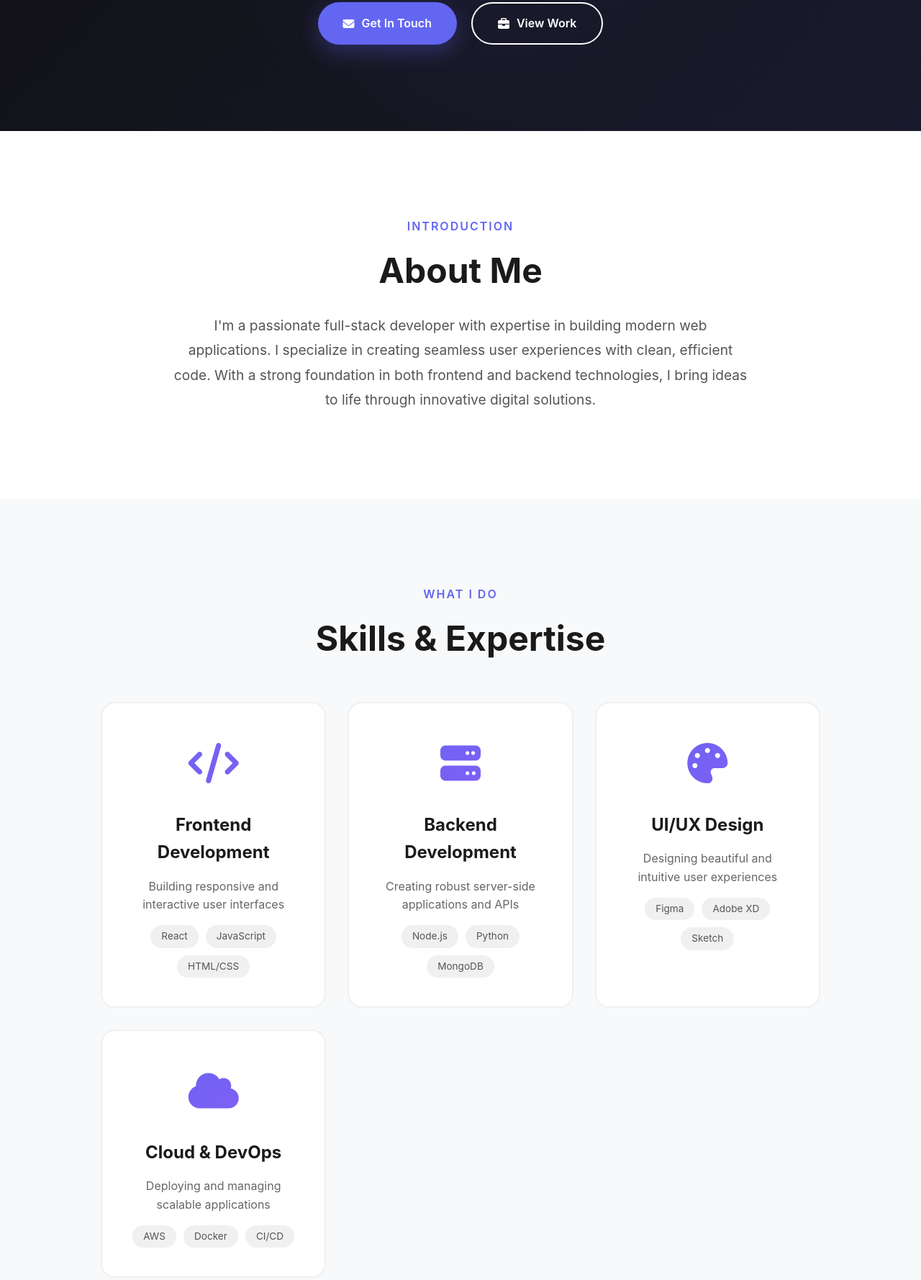
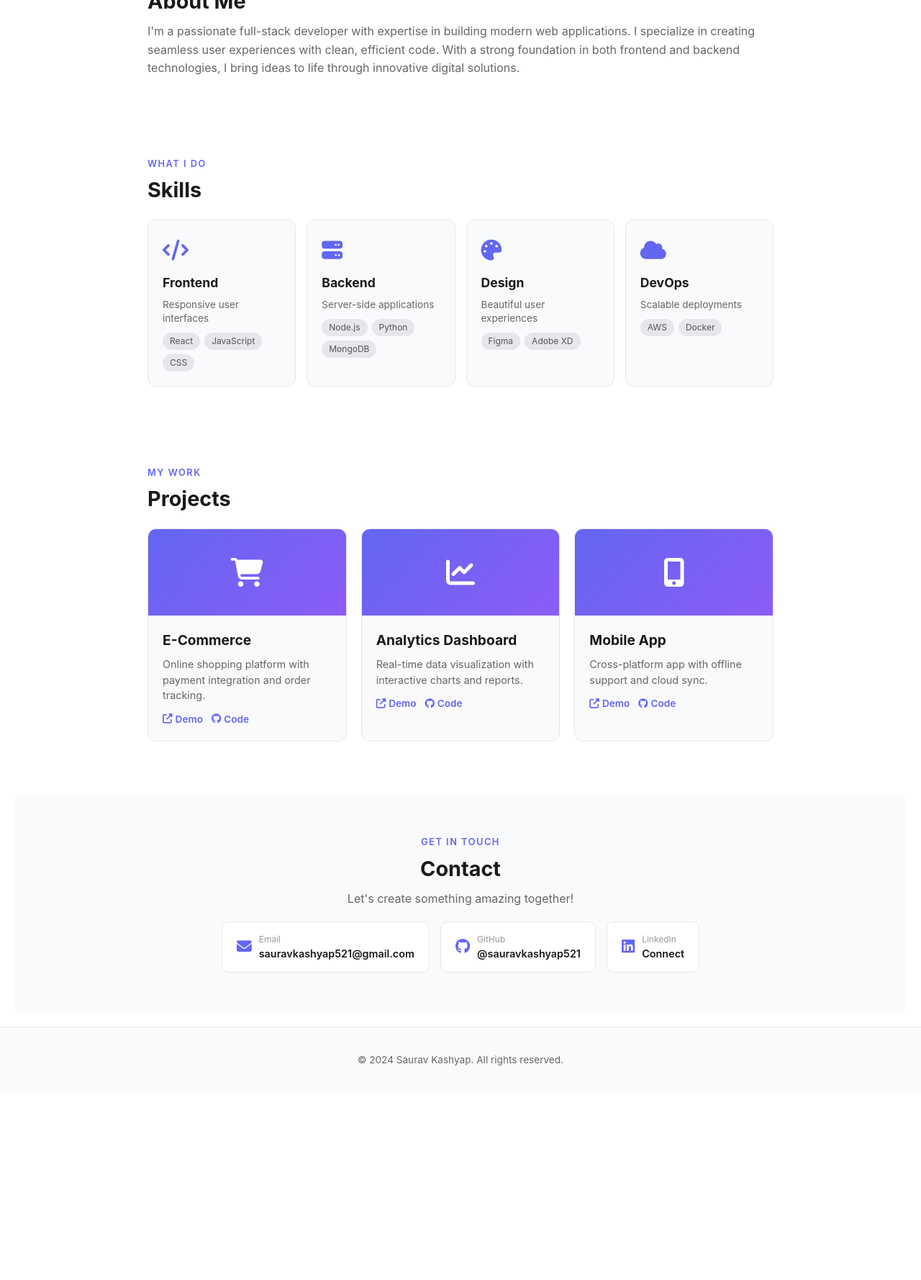
Before and after one commit to Saurav166611/portfolio-site, a plain HTML site: page index.html in a window 1280 px wide. Shown: the part 563-2341 px from the top of the page at 72% size. After the commit the page ends 2081 px from the top, so only its background shows below. Drawn offline with Linux system fonts and the light colour scheme.

Commit message:
Update to compact minimalist design

```diff
--- a/index.html
+++ b/index.html
@@ -14,26 +14,24 @@
 
         body {
             font-family: 'Inter', -apple-system, BlinkMacSystemFont, 'Segoe UI', sans-serif;
-            line-height: 1.6;
+            line-height: 1.5;
             color: #1a1a1a;
-            background: #0f0f0f;
+            background: #fff;
         }
 
         .container {
-            max-width: 1200px;
+            max-width: 900px;
             margin: 0 auto;
-            padding: 20px;
+            padding: 15px;
         }
 
         nav {
-            background: rgba(15, 15, 15, 0.95);
-            backdrop-filter: blur(10px);
-            padding: 20px 0;
-            position: fixed;
-            width: 100%;
+            background: #fff;
+            padding: 15px 0;
+            border-bottom: 1px solid #e5e5e5;
+            position: sticky;
             top: 0;
-            z-index: 1000;
-            border-bottom: 1px solid rgba(255, 255, 255, 0.1);
+            z-index: 100;
         }
 
         nav .container {
@@ -43,10 +41,9 @@
         }
 
         .logo {
-            font-size: 1.8em;
+            font-size: 1.3em;
             font-weight: 700;
-            color: #fff;
-            letter-spacing: -1px;
+            color: #1a1a1a;
         }
 
         .logo span {
@@ -55,14 +52,14 @@
 
         .nav-links {
             display: flex;
-            gap: 30px;
+            gap: 20px;
             list-style: none;
         }
 
         .nav-links a {
-            color: #fff;
+            color: #666;
             text-decoration: none;
-            font-weight: 500;
+            font-size: 0.9em;
             transition: color 0.3s;
         }
 
@@ -72,261 +69,211 @@
 
         header {
             text-align: center;
-            padding: 180px 20px 100px;
-            background: linear-gradient(135deg, #0f0f0f 0%, #1a1a2e 100%);
-            color: white;
-            position: relative;
-            overflow: hidden;
-        }
-
-        header::before {
-            content: '';
-            position: absolute;
-            top: 0;
-            left: 0;
-            right: 0;
-            bottom: 0;
-            background: radial-gradient(circle at 50% 50%, rgba(99, 102, 241, 0.1) 0%, transparent 50%);
+            padding: 60px 20px 40px;
         }
 
         .profile-img {
-            width: 150px;
-            height: 150px;
+            width: 80px;
+            height: 80px;
             border-radius: 50%;
             background: linear-gradient(135deg, #6366f1 0%, #8b5cf6 100%);
-            margin: 0 auto 30px;
+            margin: 0 auto 20px;
             display: flex;
             align-items: center;
             justify-content: center;
-            font-size: 4em;
+            font-size: 2em;
             color: white;
-            box-shadow: 0 20px 60px rgba(99, 102, 241, 0.4);
-            position: relative;
-            z-index: 1;
         }
 
         header h1 {
-            font-size: 4em;
-            margin-bottom: 15px;
+            font-size: 2em;
+            margin-bottom: 8px;
             font-weight: 700;
-            position: relative;
-            z-index: 1;
         }
 
         header p {
-            font-size: 1.5em;
-            opacity: 0.9;
-            margin-bottom: 30px;
-            position: relative;
-            z-index: 1;
+            font-size: 1em;
+            color: #666;
+            margin-bottom: 20px;
         }
 
         .cta-buttons {
             display: flex;
-            gap: 20px;
+            gap: 12px;
             justify-content: center;
-            position: relative;
-            z-index: 1;
         }
 
         .btn {
-            padding: 15px 35px;
-            border-radius: 50px;
+            padding: 10px 24px;
+            border-radius: 8px;
             text-decoration: none;
             font-weight: 600;
+            font-size: 0.9em;
             transition: all 0.3s;
             display: inline-flex;
             align-items: center;
-            gap: 10px;
+            gap: 8px;
         }
 
         .btn-primary {
             background: #6366f1;
             color: white;
-            box-shadow: 0 10px 30px rgba(99, 102, 241, 0.3);
         }
 
         .btn-primary:hover {
             background: #4f46e5;
-            transform: translateY(-2px);
-            box-shadow: 0 15px 40px rgba(99, 102, 241, 0.4);
         }
 
         .btn-secondary {
-            background: transparent;
-            color: white;
-            border: 2px solid white;
+            background: #f3f4f6;
+            color: #1a1a1a;
         }
 
         .btn-secondary:hover {
-            background: white;
-            color: #0f0f0f;
-        }
-
-        .content {
-            background: #fff;
-            border-radius: 0;
-            padding: 0;
-            margin: 0;
+            background: #e5e7eb;
         }
 
         section {
-            padding: 100px 20px;
-        }
-
-        section:nth-child(even) {
-            background: #f8f9fa;
+            padding: 40px 20px;
         }
 
         h2 {
             color: #1a1a1a;
-            font-size: 3em;
-            margin-bottom: 20px;
-            text-align: center;
+            font-size: 1.8em;
+            margin-bottom: 8px;
             font-weight: 700;
         }
 
         .section-subtitle {
-            text-align: center;
             color: #6366f1;
-            font-size: 1em;
+            font-size: 0.8em;
             font-weight: 600;
             text-transform: uppercase;
-            letter-spacing: 2px;
-            margin-bottom: 10px;
-        }
-
-        .about-content {
-            max-width: 800px;
-            margin: 0 auto;
+            letter-spacing: 1.5px;
+            margin-bottom: 5px;
         }
 
         .about p {
-            font-size: 1.2em;
-            line-height: 1.8;
-            color: #555;
-            text-align: center;
+            font-size: 1em;
+            line-height: 1.6;
+            color: #666;
         }
 
         .skills {
             display: grid;
-            grid-template-columns: repeat(auto-fit, minmax(280px, 1fr));
-            gap: 30px;
-            max-width: 1000px;
-            margin: 50px auto 0;
+            grid-template-columns: repeat(auto-fit, minmax(200px, 1fr));
+            gap: 15px;
+            margin-top: 20px;
         }
 
         .skill-card {
-            background: white;
-            padding: 40px;
-            border-radius: 20px;
-            text-align: center;
+            background: #f9fafb;
+            padding: 20px;
+            border-radius: 12px;
             transition: all 0.3s ease;
-            border: 2px solid #f0f0f0;
+            border: 1px solid #e5e7eb;
         }
 
         .skill-card:hover {
-            transform: translateY(-10px);
-            box-shadow: 0 20px 40px rgba(0, 0, 0, 0.1);
+            transform: translateY(-3px);
+            box-shadow: 0 4px 12px rgba(0, 0, 0, 0.08);
             border-color: #6366f1;
         }
 
         .skill-icon {
-            font-size: 3.5em;
-            margin-bottom: 20px;
-            background: linear-gradient(135deg, #6366f1 0%, #8b5cf6 100%);
-            -webkit-background-clip: text;
-            -webkit-text-fill-color: transparent;
-            background-clip: text;
+            font-size: 1.8em;
+            margin-bottom: 10px;
+            color: #6366f1;
         }
 
         .skill-card h3 {
-            font-size: 1.5em;
-            margin-bottom: 15px;
+            font-size: 1.1em;
+            margin-bottom: 8px;
             color: #1a1a1a;
         }
 
         .skill-card p {
             color: #666;
-            line-height: 1.6;
+            font-size: 0.85em;
+            line-height: 1.4;
         }
 
         .tech-stack {
             display: flex;
             flex-wrap: wrap;
-            gap: 10px;
-            justify-content: center;
-            margin-top: 15px;
+            gap: 6px;
+            margin-top: 10px;
         }
 
         .tech-badge {
-            background: #f0f0f0;
-            padding: 5px 15px;
-            border-radius: 20px;
-            font-size: 0.85em;
+            background: #e5e7eb;
+            padding: 3px 10px;
+            border-radius: 12px;
+            font-size: 0.75em;
             color: #555;
         }
 
         .projects {
             display: grid;
-            grid-template-columns: repeat(auto-fit, minmax(350px, 1fr));
-            gap: 40px;
-            max-width: 1100px;
-            margin: 50px auto 0;
+            grid-template-columns: repeat(auto-fit, minmax(250px, 1fr));
+            gap: 20px;
+            margin-top: 20px;
         }
 
         .project-card {
-            background: white;
-            border-radius: 20px;
+            background: #f9fafb;
+            border-radius: 12px;
             overflow: hidden;
             transition: all 0.3s ease;
-            border: 2px solid #f0f0f0;
+            border: 1px solid #e5e7eb;
         }
 
         .project-card:hover {
-            transform: translateY(-10px);
-            box-shadow: 0 20px 40px rgba(0, 0, 0, 0.1);
+            transform: translateY(-3px);
+            box-shadow: 0 4px 12px rgba(0, 0, 0, 0.08);
             border-color: #6366f1;
         }
 
         .project-image {
-            height: 200px;
+            height: 120px;
             background: linear-gradient(135deg, #6366f1 0%, #8b5cf6 100%);
             display: flex;
             align-items: center;
             justify-content: center;
-            font-size: 4em;
+            font-size: 2.5em;
             color: white;
         }
 
         .project-content {
-            padding: 30px;
+            padding: 20px;
         }
 
         .project-card h3 {
             color: #1a1a1a;
-            font-size: 1.8em;
-            margin-bottom: 15px;
+            font-size: 1.2em;
+            margin-bottom: 8px;
         }
 
         .project-card p {
             color: #666;
-            line-height: 1.6;
-            margin-bottom: 20px;
+            font-size: 0.9em;
+            line-height: 1.5;
+            margin-bottom: 12px;
         }
 
         .project-links {
             display: flex;
-            gap: 15px;
+            gap: 12px;
         }
 
         .project-link {
             color: #6366f1;
             text-decoration: none;
             font-weight: 600;
+            font-size: 0.85em;
             display: flex;
             align-items: center;
-            gap: 5px;
+            gap: 4px;
             transition: color 0.3s;
         }
 
@@ -336,44 +283,42 @@
 
         .contact {
             text-align: center;
-            background: #0f0f0f;
-            color: white;
-            padding: 100px 20px;
-        }
-
-        .contact h2 {
-            color: white;
+            background: #f9fafb;
+            padding: 40px 20px;
+            border-radius: 12px;
+            margin: 20px;
         }
 
         .contact-links {
             display: flex;
-            gap: 30px;
+            gap: 15px;
             justify-content: center;
-            margin-top: 40px;
+            margin-top: 20px;
             flex-wrap: wrap;
         }
 
         .contact-card {
-            background: rgba(255, 255, 255, 0.05);
-            padding: 30px 40px;
-            border-radius: 15px;
+            background: white;
+            padding: 15px 20px;
+            border-radius: 10px;
             text-decoration: none;
-            color: white;
+            color: #1a1a1a;
             transition: all 0.3s;
-            border: 2px solid rgba(255, 255, 255, 0.1);
+            border: 1px solid #e5e7eb;
             display: flex;
             align-items: center;
-            gap: 15px;
+            gap: 10px;
         }
 
         .contact-card:hover {
-            background: rgba(99, 102, 241, 0.2);
             border-color: #6366f1;
-            transform: translateY(-5px);
+            transform: translateY(-2px);
+            box-shadow: 0 4px 12px rgba(0, 0, 0, 0.08);
         }
 
         .contact-card i {
-            font-size: 2em;
+            font-size: 1.3em;
+            color: #6366f1;
         }
 
         .contact-info {
@@ -381,42 +326,52 @@
         }
 
         .contact-label {
-            font-size: 0.9em;
-            opacity: 0.7;
+            font-size: 0.75em;
+            color: #999;
         }
 
         .contact-value {
-            font-size: 1.1em;
+            font-size: 0.9em;
             font-weight: 600;
         }
 
         footer {
-            background: #000;
-            color: white;
+            background: #f9fafb;
+            color: #666;
             text-align: center;
-            padding: 30px 20px;
+            padding: 20px;
+            font-size: 0.85em;
+            border-top: 1px solid #e5e7eb;
         }
 
         @media (max-width: 768px) {
             header h1 {
-                font-size: 2.5em;
+                font-size: 1.8em;
             }
 
             h2 {
-                font-size: 2em;
+                font-size: 1.5em;
             }
 
             .nav-links {
-                display: none;
+                gap: 12px;
+            }
+
+            .nav-links a {
+                font-size: 0.85em;
             }
 
             .cta-buttons {
                 flex-direction: column;
-                align-items: center;
+                align-items: stretch;
             }
 
             .projects {
                 grid-template-columns: 1fr;
+            }
+
+            .contact-links {
+                flex-direction: column;
             }
         }
     </style>
@@ -443,21 +398,19 @@
             <p>Full Stack Developer & UI/UX Designer</p>
             <div class="cta-buttons">
                 <a href="#contact" class="btn btn-primary">
-                    <i class="fas fa-envelope"></i> Get In Touch
+                    <i class="fas fa-envelope"></i> Contact
                 </a>
                 <a href="#projects" class="btn btn-secondary">
-                    <i class="fas fa-briefcase"></i> View Work
+                    <i class="fas fa-briefcase"></i> Projects
                 </a>
             </div>
         </div>
     </header>
 
-    <div class="content">
     <section class="about" id="about">
         <div class="container">
             <div class="section-subtitle">Introduction</div>
             <h2>About Me</h2>
-                <div class="about-content">
             <p>
                 I'm a passionate full-stack developer with expertise in building modern web applications.
                 I specialize in creating seamless user experiences with clean, efficient code.
@@ -465,32 +418,31 @@
                 I bring ideas to life through innovative digital solutions.
             </p>
         </div>
-            </div>
     </section>
 
     <section id="skills">
         <div class="container">
             <div class="section-subtitle">What I Do</div>
-                <h2>Skills & Expertise</h2>
+            <h2>Skills</h2>
             <div class="skills">
                 <div class="skill-card">
                     <div class="skill-icon">
                         <i class="fas fa-code"></i>
                     </div>
-                        <h3>Frontend Development</h3>
-                        <p>Building responsive and interactive user interfaces</p>
+                    <h3>Frontend</h3>
+                    <p>Responsive user interfaces</p>
                     <div class="tech-stack">
                         <span class="tech-badge">React</span>
                         <span class="tech-badge">JavaScript</span>
-                            <span class="tech-badge">HTML/CSS</span>
+                        <span class="tech-badge">CSS</span>
                     </div>
                 </div>
                 <div class="skill-card">
                     <div class="skill-icon">
                         <i class="fas fa-server"></i>
                     </div>
-                        <h3>Backend Development</h3>
-                        <p>Creating robust server-side applications and APIs</p>
+                    <h3>Backend</h3>
+                    <p>Server-side applications</p>
                     <div class="tech-stack">
                         <span class="tech-badge">Node.js</span>
                         <span class="tech-badge">Python</span>
@@ -501,24 +453,22 @@
                     <div class="skill-icon">
                         <i class="fas fa-palette"></i>
                     </div>
-                        <h3>UI/UX Design</h3>
-                        <p>Designing beautiful and intuitive user experiences</p>
+                    <h3>Design</h3>
+                    <p>Beautiful user experiences</p>
                     <div class="tech-stack">
                         <span class="tech-badge">Figma</span>
                         <span class="tech-badge">Adobe XD</span>
-                            <span class="tech-badge">Sketch</span>
                     </div>
                 </div>
                 <div class="skill-card">
                     <div class="skill-icon">
                         <i class="fas fa-cloud"></i>
                     </div>
-                        <h3>Cloud & DevOps</h3>
-                        <p>Deploying and managing scalable applications</p>
+                    <h3>DevOps</h3>
+                    <p>Scalable deployments</p>
                     <div class="tech-stack">
                         <span class="tech-badge">AWS</span>
                         <span class="tech-badge">Docker</span>
-                            <span class="tech-badge">CI/CD</span>
                     </div>
                 </div>
             </div>
@@ -528,21 +478,20 @@
     <section id="projects">
         <div class="container">
             <div class="section-subtitle">My Work</div>
-                <h2>Featured Projects</h2>
+            <h2>Projects</h2>
             <div class="projects">
                 <div class="project-card">
                     <div class="project-image">
                         <i class="fas fa-shopping-cart"></i>
                     </div>
                     <div class="project-content">
-                            <h3>E-Commerce Platform</h3>
+                        <h3>E-Commerce</h3>
                         <p>
-                                A full-featured online shopping platform with payment integration,
-                                inventory management, and real-time order tracking.
+                            Online shopping platform with payment integration and order tracking.
                         </p>
                         <div class="project-links">
                             <a href="#" class="project-link">
-                                    <i class="fas fa-external-link-alt"></i> Live Demo
+                                <i class="fas fa-external-link-alt"></i> Demo
                             </a>
                             <a href="#" class="project-link">
                                 <i class="fab fa-github"></i> Code
@@ -557,12 +506,11 @@
                     <div class="project-content">
                         <h3>Analytics Dashboard</h3>
                         <p>
-                                Real-time data visualization dashboard with interactive charts,
-                                custom reports, and advanced filtering capabilities.
+                            Real-time data visualization with interactive charts and reports.
                         </p>
                         <div class="project-links">
                             <a href="#" class="project-link">
-                                    <i class="fas fa-external-link-alt"></i> Live Demo
+                                <i class="fas fa-external-link-alt"></i> Demo
                             </a>
                             <a href="#" class="project-link">
                                 <i class="fab fa-github"></i> Code
@@ -577,12 +525,11 @@
                     <div class="project-content">
                         <h3>Mobile App</h3>
                         <p>
-                                Cross-platform mobile application with offline support,
-                                push notifications, and seamless cloud synchronization.
+                            Cross-platform app with offline support and cloud sync.
                         </p>
                         <div class="project-links">
                             <a href="#" class="project-link">
-                                    <i class="fas fa-external-link-alt"></i> Live Demo
+                                <i class="fas fa-external-link-alt"></i> Demo
                             </a>
                             <a href="#" class="project-link">
                                 <i class="fab fa-github"></i> Code
@@ -596,10 +543,10 @@
 
     <section class="contact" id="contact">
         <div class="container">
-                <div class="section-subtitle" style="color: #6366f1;">Get In Touch</div>
-                <h2>Let's Work Together</h2>
-                <p style="font-size: 1.2em; margin: 20px 0; opacity: 0.9;">
-                    Have a project in mind? Let's create something amazing together!
+            <div class="section-subtitle">Get In Touch</div>
+            <h2>Contact</h2>
+            <p style="color: #666; margin-top: 8px;">
+                Let's create something amazing together!
             </p>
             <div class="contact-links">
                 <a href="mailto:sauravkashyap521@gmail.com" class="contact-card">
@@ -620,13 +567,12 @@
                     <i class="fab fa-linkedin"></i>
                     <div class="contact-info">
                         <div class="contact-label">LinkedIn</div>
-                            <div class="contact-value">Connect with me</div>
+                        <div class="contact-value">Connect</div>
                     </div>
                 </a>
             </div>
         </div>
     </section>
-    </div>
 
     <footer>
         <div class="container">
```
Lines whose indentation alone changed are shown as unchanged.
